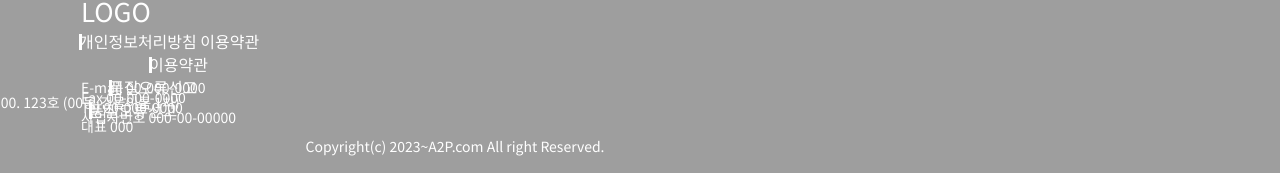
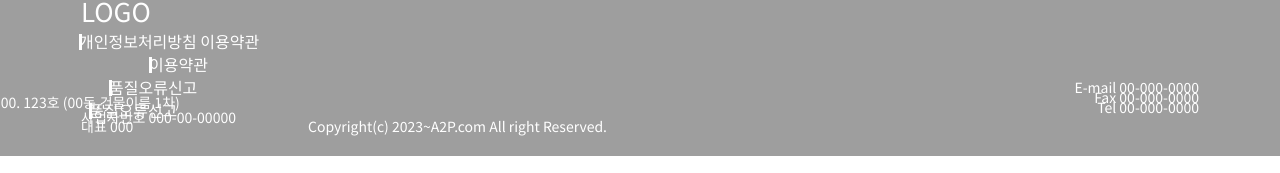
Before and after one commit to jpgroup600/Ecommerce-project-korea, a React app: page / in a window 1280 px wide. Shown: the part 7104-7277 px from the top of the page. Built offline with nearby package versions, Linux system fonts and the light colour scheme; the HTML template or start-up script is replaced by a standard one.

Commit message:
last es commit

```diff
--- a/src/Components/Footer.jsx
+++ b/src/Components/Footer.jsx
@@ -90,14 +90,14 @@ const Footer = () => {
               <p>사업자번호  000-00-00000</p>
              </div>
                <div className="footer-para-2">
-              <p>Tel 00-000-0000</p>
+              <p style={{textAlign:'right'}}>Tel 00-000-0000</p>
              </div>
                <div className="footer-para-2">
-              <p>Fax 00-000-0000</p>
+              <p  style={{textAlign:'right'}}>Fax 00-000-0000</p>
              </div>
 
              <div className="footer-para-2">
-              <p>E-mail 00-000-0000</p>
+              <p  style={{textAlign:'right'}}>E-mail 00-000-0000</p>
              </div>
              <br  className="lg:block hidden"/>
              <div className="footer-para-2">
@@ -108,7 +108,7 @@ const Footer = () => {
 
              </div>
              <div className="copyright">
-              <p className="third text-center mt-3">Copyright(c) 2023~A2P.com All right Reserved.</p>
+              <p className="third text-center ">Copyright(c) 2023~A2P.com All right Reserved.</p>
              </div>
           </div>
       </footer>
--- a/src/assets/Main.css
+++ b/src/assets/Main.css
@@ -399,12 +399,13 @@ footer .footer-container .third {
   margin-top: 20px;
 }
 footer .copyright p {
+  margin-top: -20px;
   font-family: "Noto Sans KR";
   font-size: 14px;
   font-weight: 400;
   line-height: 20.27px;
   text-align: center;
-  margin-left: -370px;
+  margin-left: -365px;
   color: #ffffff;
 }
 
--- a/src/assets/Main.scss
+++ b/src/assets/Main.scss
@@ -491,12 +491,13 @@ footer {
   }
   .copyright{
     p{
+      margin-top: -20px;
       font-family: $Noto;
 font-size: 14px;
 font-weight: 400;
 line-height: 20.27px;
 text-align: center;
-margin-left: -370px;
+margin-left: -365px;
 color: $white;
 
     }
```
Also changed, not shown: 1 other file (tests, documents, lock files or other folders).
